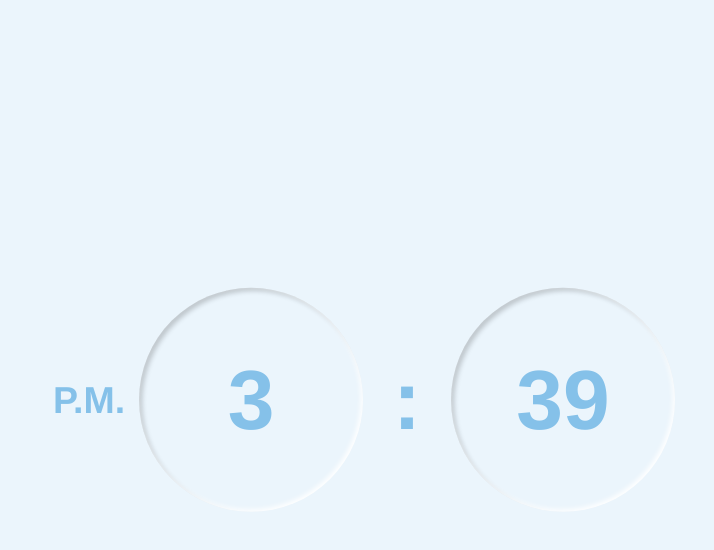
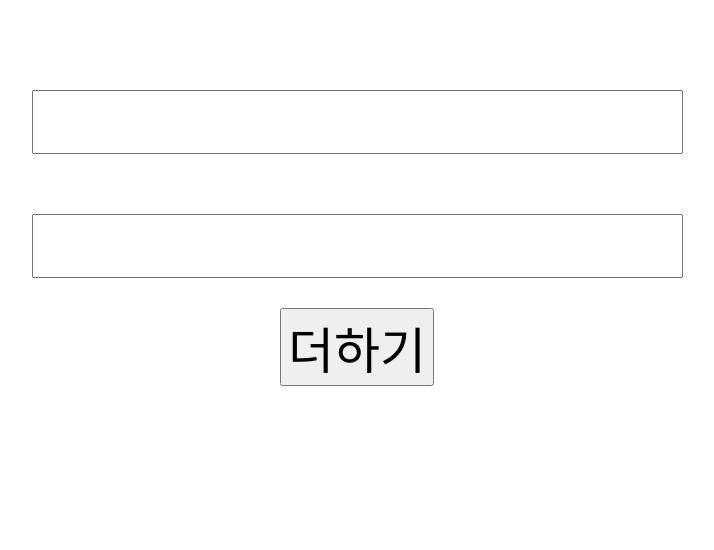
Before and after one commit to bobready0812/vue, a Vue app: page / in a window 1280 px wide. Shown: the top 550 px of the page, without its empty margins (283-997 px from the left). Built offline with nearby package versions, Linux system fonts and the light colour scheme.

Commit message:
20210913

```diff
--- a/src/App.vue
+++ b/src/App.vue
@@ -1,17 +1,10 @@
 <template>
-    <div class="clock">
-        <div class="bg2">
-           <h2 class="s"> {{day}} </h2>
-            </div>
-        <div class="bg">
-            <h2 id="h">{{hours}}</h2>
-        </div>
-        <h2>:</h2>
-        <div class="bg">
-            <h2 id="m">{{minutes}}</h2>
-        </div>
-
-    </div>
+    <input class="num1">
+    <br>
+    <input class="num2">
+    <br>
+    <button @click="add" class="sum">더하기</button>
+    <h1 class="h1"> {{sum}} </h1>
 </template>
 
 <script>
@@ -19,44 +12,18 @@
     export default {
         name: 'App',
         data() {
-            return {hours: 0,
-                    minutes: 0,
-                    day: "day"
+            return {
+                sum:null,
+
                     }
         },
         methods: {
+          add() {
+              const num1 = document.querySelector(".num1");
+              const num2 = document.querySelector(".num2");
 
-            getClock() {
-                const date = new Date();
-
-                if (date.getHours() > 13) {
-                    this.hours = date.getHours() - 12;
-                } else if (date.getHours() == 0) {
-                    this.hours = 12;
-                } else {
-                    this.hours = date.getHours();
-                }
-
-                if (date.getHours() > 12) {
-                    this.day = "P.M.";
-                } else {
-                    this.day = "A.M."
-                }
-
-
-                this.minutes = this.PadStartMinutes(date.getMinutes());
-
-            },
-            setTime() {
-
-                setInterval(this.getClock, 1000)
-            },
-            PadStartMinutes(digit) {
-                return ('0' + digit).slice(-2)
-            }
-        },
-        mounted() {
-            this.setTime()
+              this.sum = Number(num1.value) * Number(num2.value);
+          }
         }
     }
 </script>
@@ -72,57 +39,18 @@
         margin-top: 60px;
     }
 
-    body {
-        background: #ebf5fc;
+    .num1{
+        margin: 30px;
+        font-size: 50px;
     }
 
-    .clock {
-        color: #000;
-        font-size: 56px;
-        text-align: center;
-        position: absolute;
-        top: 50%;
-        left: 50%;
-        transform: translate(-50%, -50%);
-        display: flex;
-        align-items: center;
-        justify-content: center;
-        padding: 0 20px;
+    .num2{
+        margin: 30px;
+        font-size: 50px;
     }
 
-    h2 {
-        color: #85C1E9;
-        padding: 30px;
+    button {
+        font-size:50px;
     }
 
-    .bg {
-        display: flex;
-        align-items: center;
-        justify-content: center;
-        width: 4em;
-        height: 4em;
-        background: inherit;
-        position: relative;
-        border-radius: 50%;
-        box-shadow: inset -2px -2px 5px rgba(255, 255, 255, 1), inset 3px 3px 5px rgba(0, 0, 0, 0.2);
-    }
-
-
-
-    .bg2{
-        display: flex;
-        align-items: center;
-        justify-content: center;
-        width: 4em;
-        height: 4em;
-        font-size: 25px;
-        position: relative;
-        border-radius: 50%;
-
-    }
-
-
-    #m {
-        margin: 0 10px;
-    }
 </style>
```
